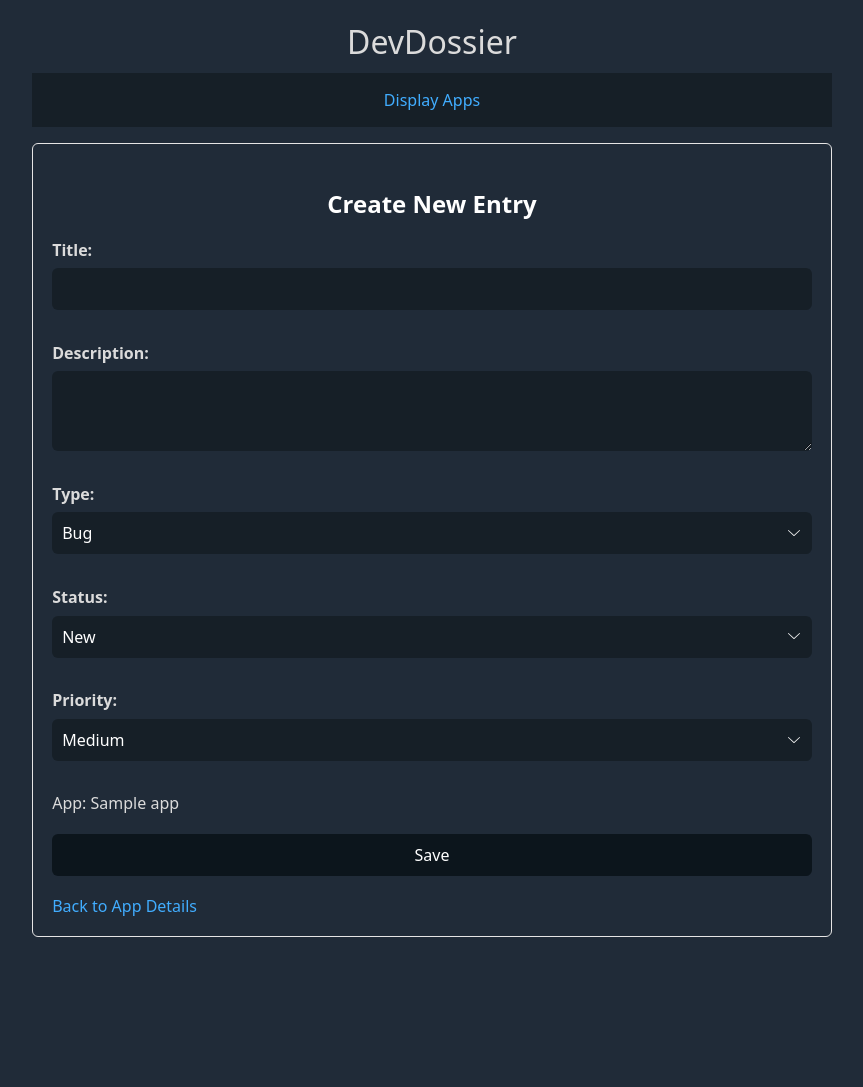
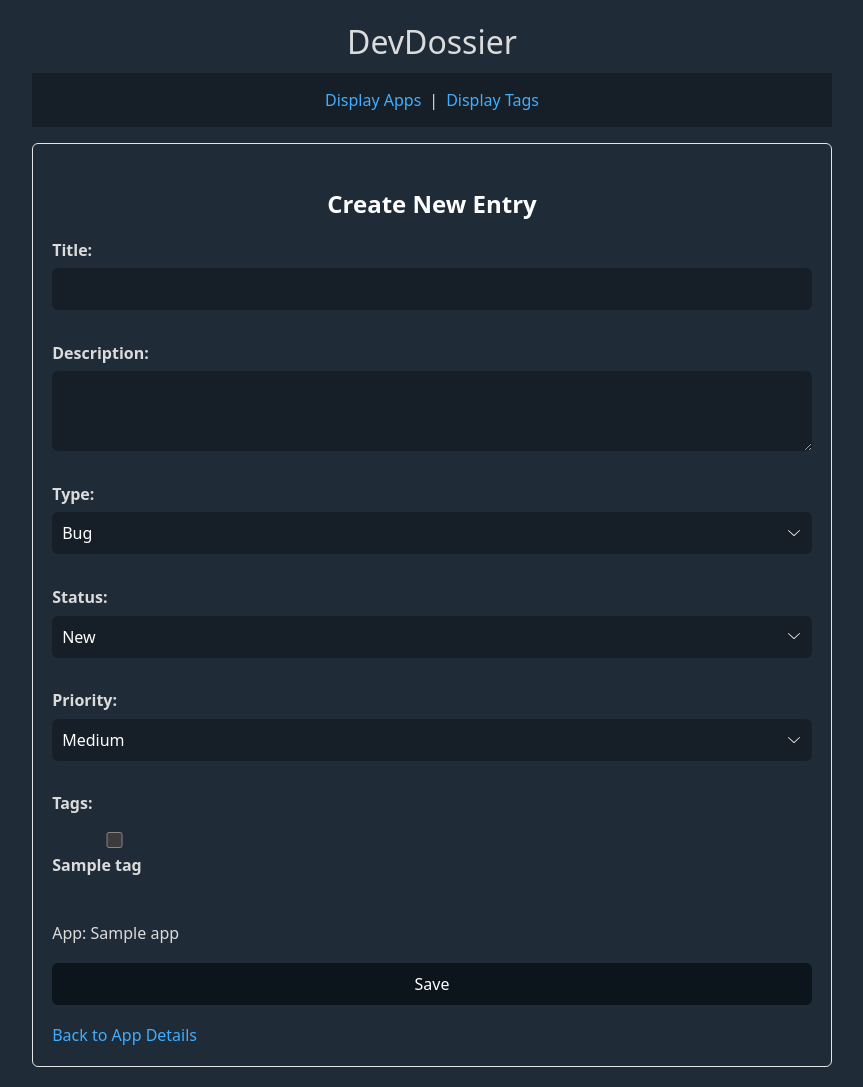
Before and after one commit to bartlomiej-aleksiejczyk/DevDossier, a Django app: page /app/1/entry/create/ in a window 1280 px wide. Shown: the whole page, without its empty margins (208-1071 px from the left). Before the commit the page ends 937 px from the top, so only its background shows below. Run offline with Django 4.2, Linux system fonts and the light colour scheme; tables that the repository leaves empty hold one stand-in row (values such as "Sample post"); some libraries are stand-ins or nearby versions.

Commit message:
Add WIP tasks

```diff
--- a/tracker/forms/entry_forms.py
+++ b/tracker/forms/entry_forms.py
@@ -4,11 +4,11 @@ from tracker.models import Entry, Tag
 
 
 class EntryForm(forms.ModelForm):
-    # tags = forms.ModelMultipleChoiceField(
-    #     queryset=Tag.objects.all(),
-    #     widget=forms.CheckboxSelectMultiple,
-    #     required=False
-    # )
+    tags = forms.ModelMultipleChoiceField(
+        queryset=Tag.objects.all(),
+        widget=forms.CheckboxSelectMultiple,
+        required=False
+    )
 
     class Meta:
         model = Entry
--- a/tracker/forms/tag_forms.py
+++ b/tracker/forms/tag_forms.py
@@ -7,8 +7,8 @@ class TagForm(forms.ModelForm):
 
     class Meta:
         model = Tag
-        fields = ['tagString', 'tagColor']
+        fields = ['tagName', 'tagColor']
         labels = {
-            'tagString': 'Tag Name',
+            'tagName': 'Tag Name',
             'tagColor': 'Tag Color'
         }
--- a/tracker/models.py
+++ b/tracker/models.py
@@ -42,9 +42,12 @@ class Entry(models.Model):
 
 
 class Tag(models.Model):
-    tagString = models.CharField(max_length=100)
+    tagName = models.CharField(max_length=100)
     tagColor = models.CharField(max_length=7)
     entry = models.ManyToManyField(Entry, related_name='tags')
+
+    def __str__(self):
+        return self.tagName
 
 
 class Comment(models.Model):
--- a/tracker/templates/base.html
+++ b/tracker/templates/base.html
@@ -21,6 +21,8 @@
 <nav class="top-navbar">
     <div>
         <a class="navlinks" href="{% url 'app_list' %}">Display Apps</a>
+        <span> | </span>
+        <a class="navlinks" href="{% url 'tag_list' %}">Display Tags</a>
     </div>
 </nav>
 
--- a/tracker/templates/tag/tag_list.html
+++ b/tracker/templates/tag/tag_list.html
@@ -5,7 +5,7 @@
 
     <ul>
         {% for tag in tags %}
-            <li style="background-color: {{ tag.tagColor }};">{{ tag.tagString }}</li>
+            <li style="background-color: {{ tag.tagColor }};">{{ tag.tagName }}</li>
         {% empty %}
             <li>No tags available.</li>
         {% endfor %}
```
Also changed, not shown: tracker/migrations/0007_rename_tagstring_tag_tagname.py (added).
